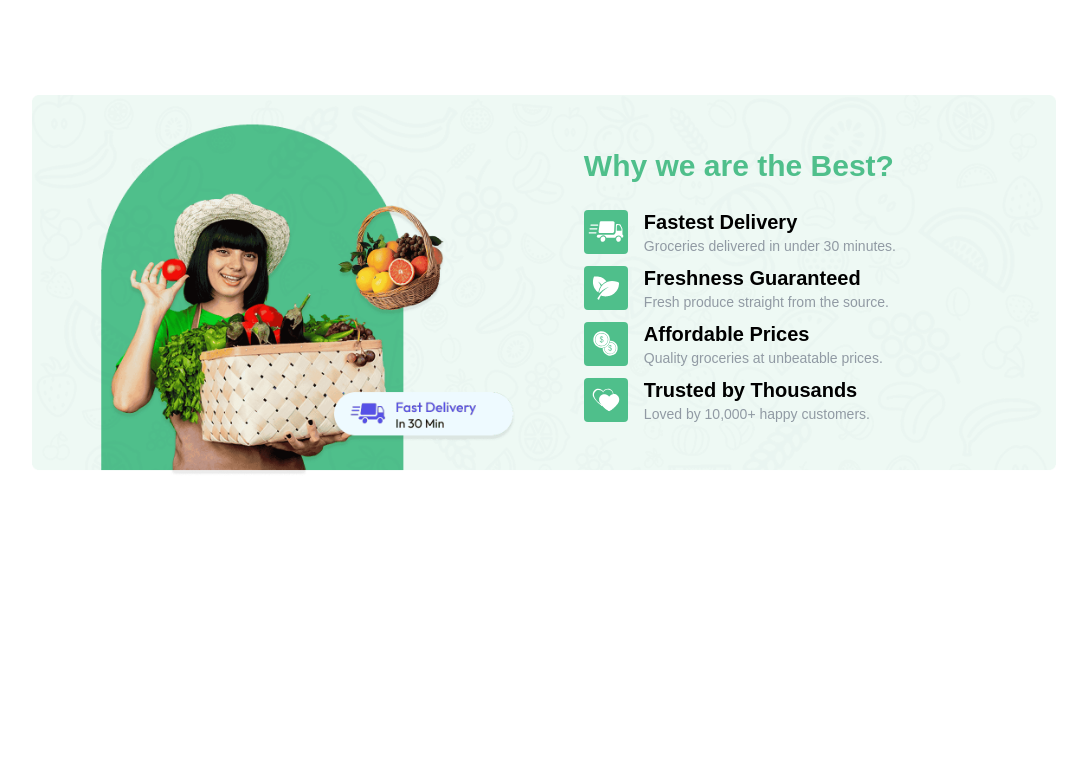
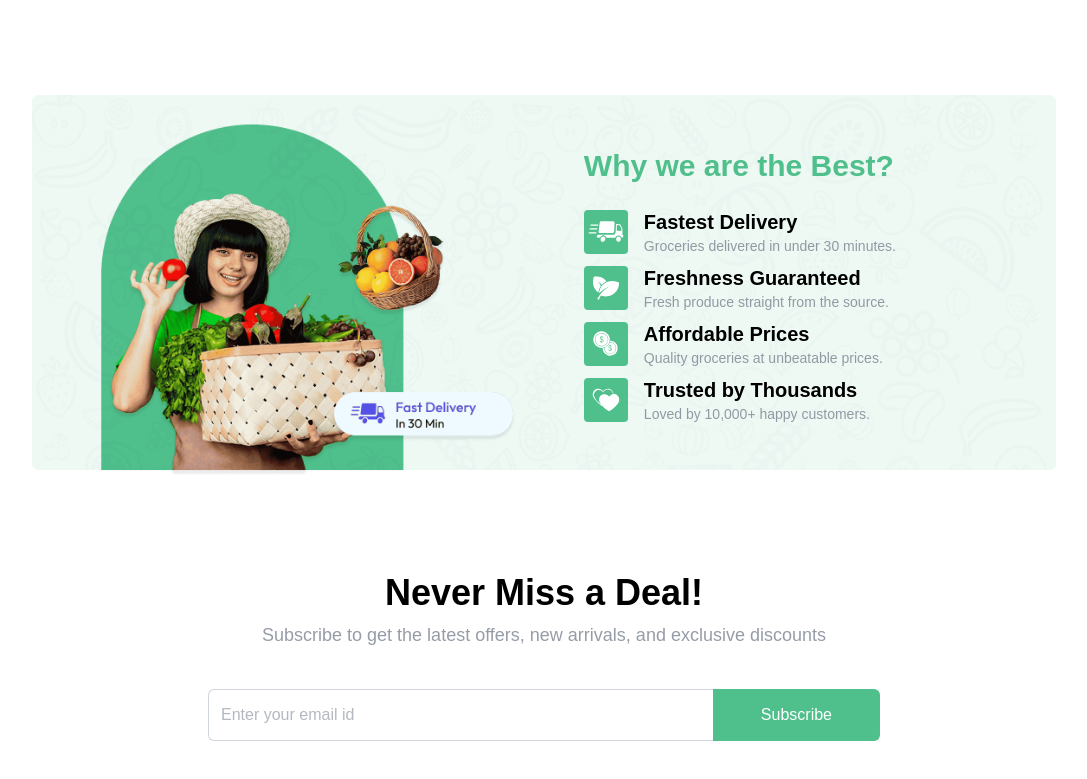
Before and after one commit to Mahima-Dewangan/GREENCART, a React (Vite) app in the folder client/: page / in a window 1280 px wide. Shown: the part 1205-1984 px from the top of the page, without its empty margins (96-1183 px from the left). Before the commit the page ends 1682 px from the top, so only its background shows below. Built offline with nearby package versions, Linux system fonts and the light colour scheme.

Commit message:
NewLetter created

```diff
--- /dev/null
+++ b/client/src/components/NewsLetter.jsx
@@ -0,0 +1,24 @@
+const NewsLetter = () => {
+
+    return (
+        <div className="flex flex-col items-center justify-center text-center space-y-2 mt-24 pb-14">
+            <h1 className="md:text-4xl text-2xl font-semibold">Never Miss a Deal!</h1>
+            <p className="md:text-lg text-gray-500/70 pb-8">
+                Subscribe to get the latest offers, new arrivals, and exclusive discounts
+            </p>
+            <form className="flex items-center justify-between max-w-2xl w-full md:h-13 h-12">
+                <input
+                    className="border border-gray-300 rounded-md h-full border-r-0 outline-none w-full rounded-r-none px-3 text-gray-500"
+                    type="text"
+                    placeholder="Enter your email id"
+                    required
+                />
+                <button type="submit" className="md:px-12 px-8 h-full text-white bg-primary hover:bg-primary-dull transition-all cursor-pointer rounded-md rounded-l-none">
+                    Subscribe
+                </button>
+            </form>
+        </div>
+    )
+}
+
+export default NewsLetter
--- a/client/src/pages/Home.jsx
+++ b/client/src/pages/Home.jsx
@@ -3,6 +3,7 @@ import MainBanner from '../components/MainBanner'
 import Categories from '../components/Categories'
 import BestSeller from '../components/BestSeller'
 import BottomBanner from '../components/BottomBanner'
+import NewsLetter from '../components/NewsLetter'
 
 const Home = () => {
   return (
@@ -11,6 +12,7 @@ const Home = () => {
       <Categories/>
       <BestSeller/>
       <BottomBanner/>
+      <NewsLetter/>
     </div>
   )
 }
```
